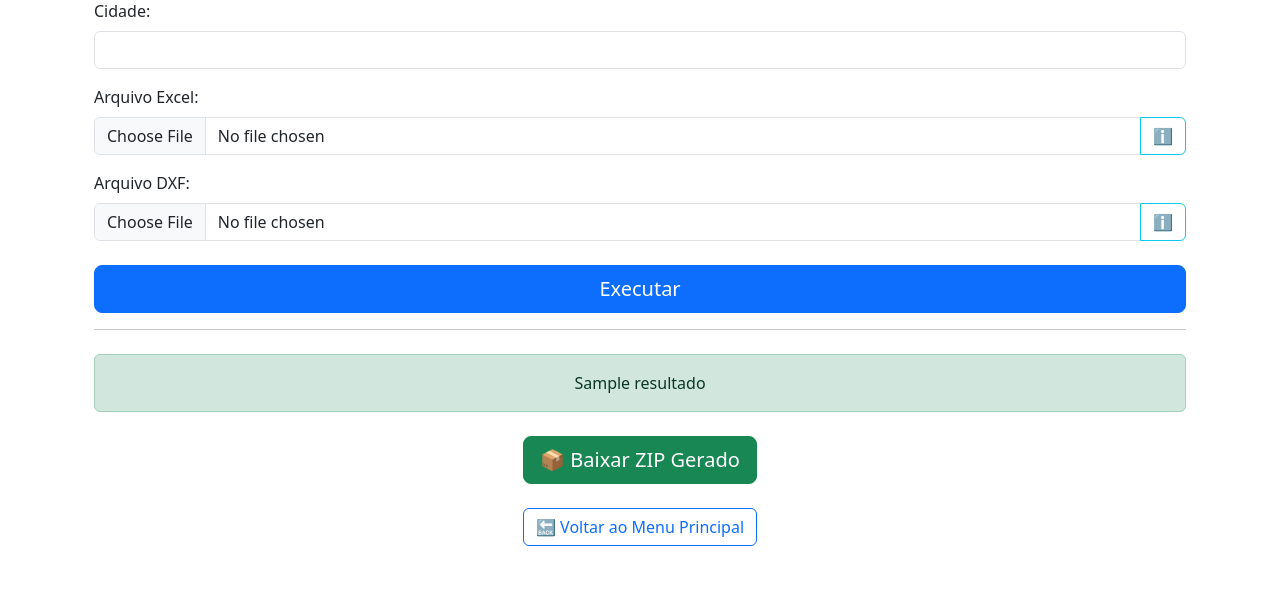
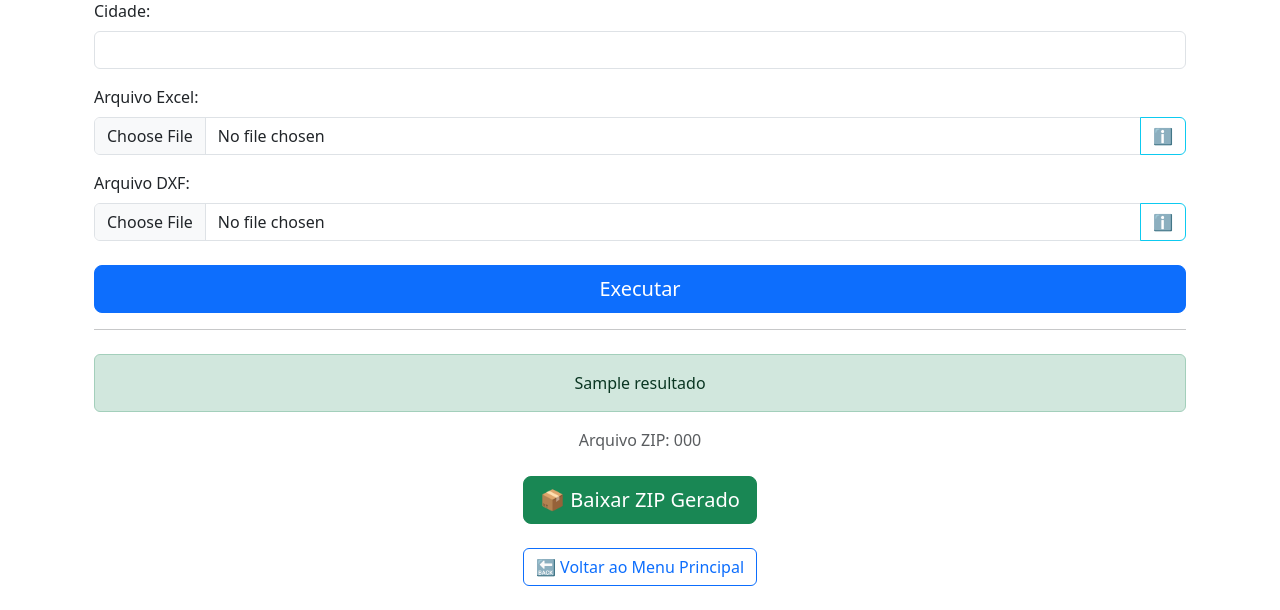
Before and after one commit to Paulo425/modulos-na-web, a Flask app: template templates/formulario_AZIMUTE_AZ.html in a window 1280 px wide. Shown: the part 195-805 px from the top of the page. Before the commit the page ends 741 px from the top, so only its background shows below. Run offline with Flask 3, Linux system fonts and the light colour scheme; the template is opened without the code that fills it: most values are stand-ins (such as "Sample title", 1, 10 or a date in 2020).

Commit message:
Update formulario_AZIMUTE_AZ.html

```diff
--- a/templates/formulario_AZIMUTE_AZ.html
+++ b/templates/formulario_AZIMUTE_AZ.html
@@ -89,6 +89,8 @@
     </div>
     {% endif %}
 
+    <p class="text-muted text-center">Arquivo ZIP: {{ zip_download }}</p>
+
     {% if zip_download %}
     <div class="mt-4 text-center">
         <a href="{{ url_for('download_zip', filename=zip_download) }}" class="btn btn-success btn-lg">
```
